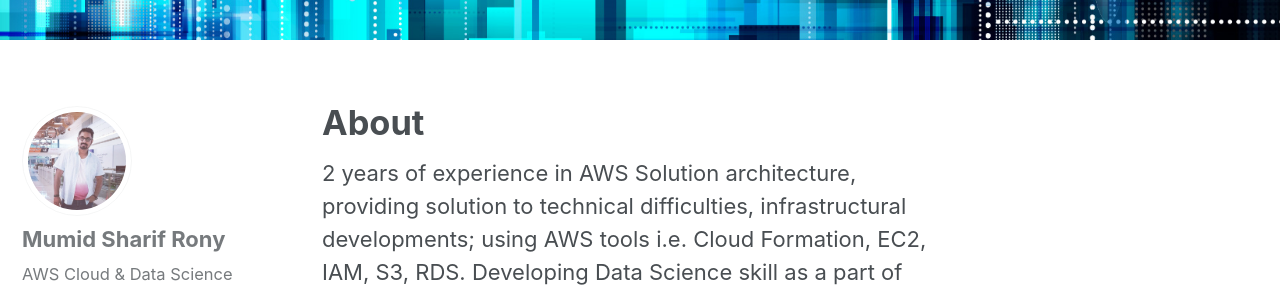
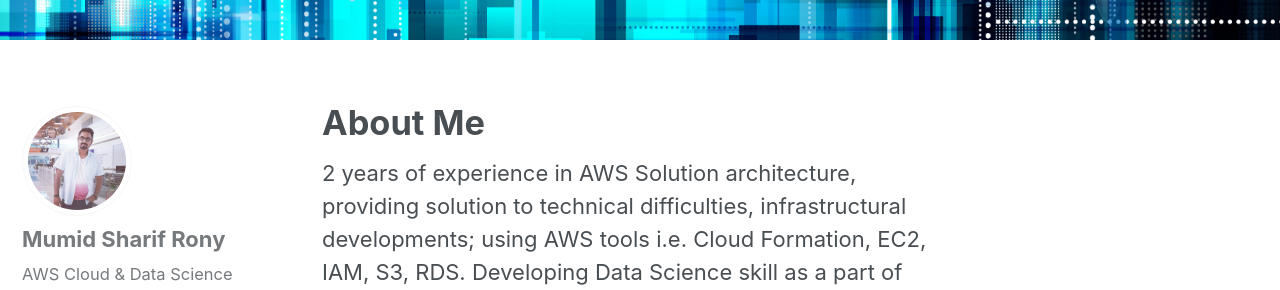
Before and after one commit to mumid/mumid.github.io, a Jekyll site: the page built from _pages/aboutme.md, in a window 1280 px wide and 900 px high. Shown: the part 376-666 px from the top of the window. Built offline with Jekyll 4.4.1, drawn with Linux system fonts in a browser that asks for light colours; cached includes are drawn as plain includes; nearby versions of some CDN libraries.

Commit message:
files renamed

```diff
--- a/_pages/about.md
+++ b/_pages/aboutme.md
@@ -1,6 +1,6 @@
 ---
-title: "About"
-permalink: /about/
+title: "About Me"
+permalink: /about-me/
 header:
   image: "/images/about.jpg"
 ---
```
Also changed, not shown: _pages/ProjectPortfolio.md (+1 -1 lines), images/cover.jpg.
